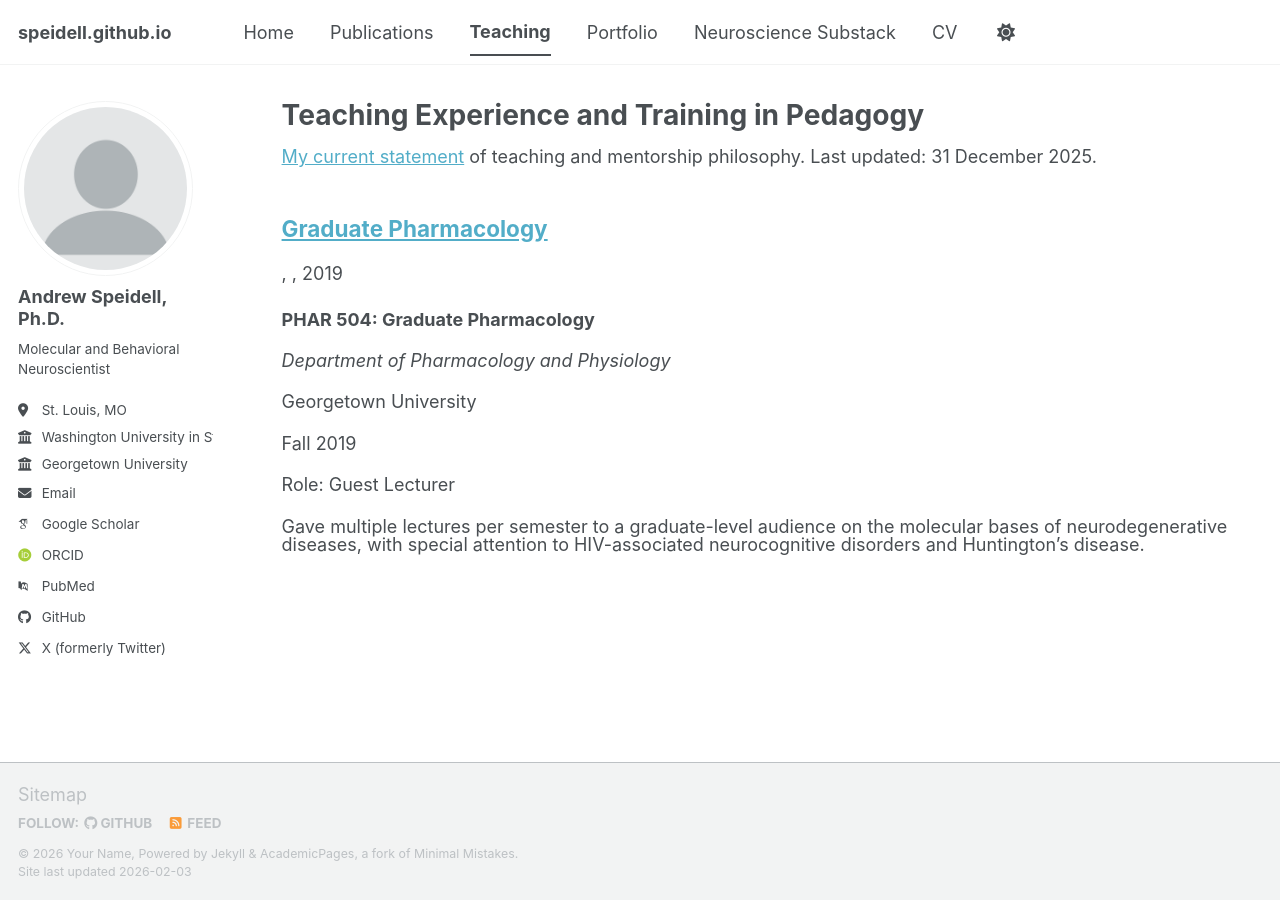
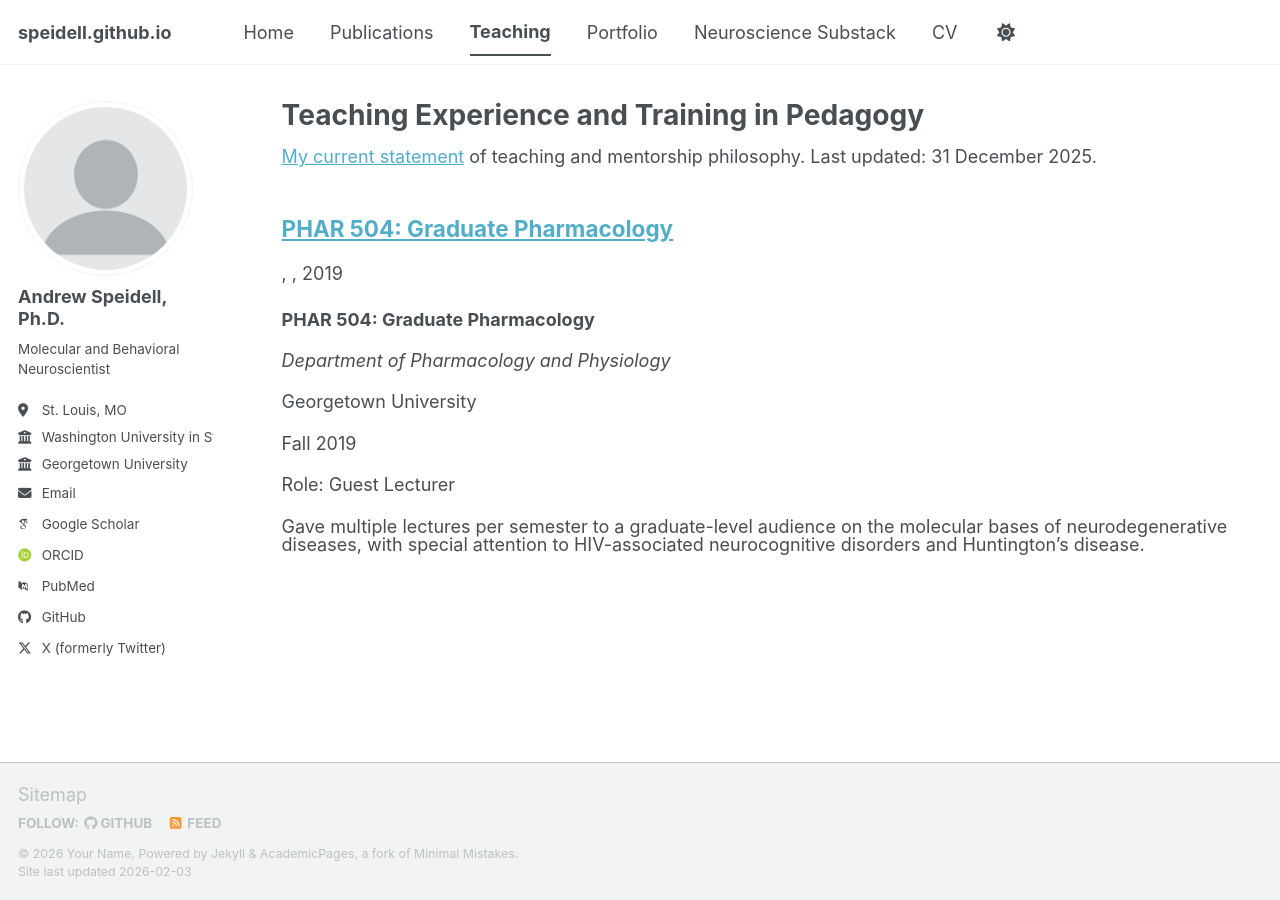
Before and after one commit to Speidell/speidell.github.io, a Jekyll site: the page built from _pages/teaching.html, in a window 1280 px wide. Built offline with Jekyll 4.4.1, drawn with Linux system fonts in a browser that asks for light colours; some web fonts are replaced; a script bundle is joined from its source files by our own code; library files that are not in the unit come from our copies.

Commit message:
formatting teaching.

```diff
--- a/_pages/teaching.html
+++ b/_pages/teaching.html
@@ -6,6 +6,13 @@
 ---
 <a href="{{ base_path }}/files/Speidell Teaching Philosophy Statement 31Dec2025.pdf">My current statement</a> of teaching and mentorship philosophy. Last updated: 31 December 2025.
 
+<style>
+  .archive__item {
+    margin-bottom: 0 !important;
+    padding-bottom: 0 !important;
+  }
+</style>
+
 {% include base_path %}
 
 {% for post in site.teaching reversed %}
--- a/_teaching/2019GradPharm.md
+++ b/_teaching/2019GradPharm.md
@@ -1,5 +1,5 @@
 ---
-title: "Graduate Pharmacology"
+title: "PHAR 504: Graduate Pharmacology"
 collection: teaching
 permalink: /teaching/2019GradPharm
 date: 2019-09-01
```
